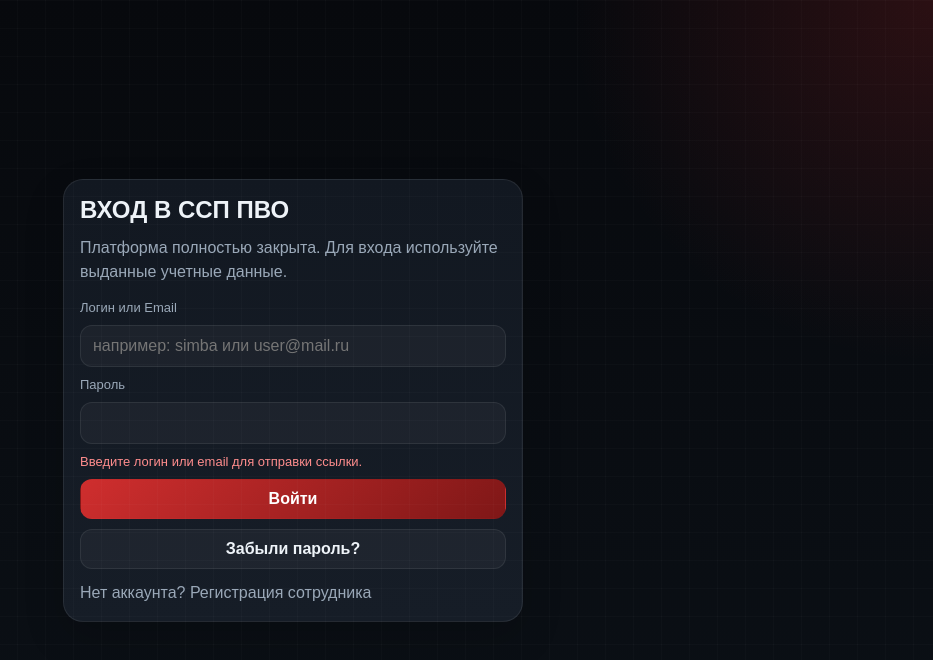
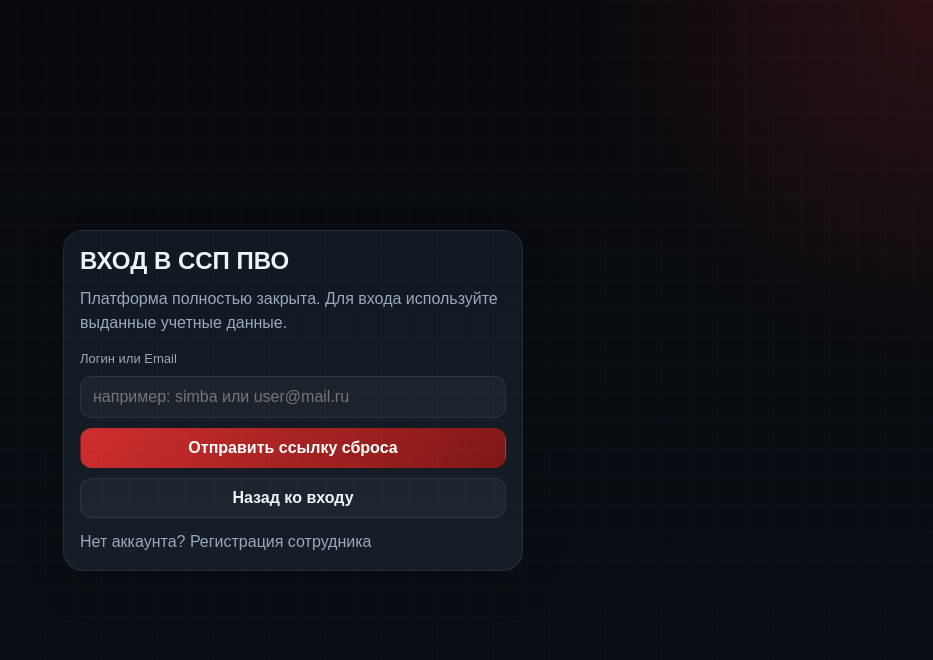
Before and after one commit to simbassp/sspsite, a Next.js app: page /login in a window 1280 px wide. Both pictures are taken after a click on the button "Забыли пароль?". Shown: the top 660 px of the page, without its empty margins (347-1280 px from the left). Built offline with nearby package versions, Linux system fonts and the light colour scheme; no server answers.

Commit message:
Improve password reset UX and login-based recovery
Switch login page into dedicated reset-request mode and send recovery emails only to resolved profile emails for username input.

```diff
--- a/app/login/page.tsx
+++ b/app/login/page.tsx
@@ -23,6 +23,7 @@ export default function LoginPage() {
   const [confirmPassword, setConfirmPassword] = useState("");
   const [recoveryMode, setRecoveryMode] = useState(() => readRecoveryMode());
   const [recoveryReady, setRecoveryReady] = useState(false);
+  const [requestResetMode, setRequestResetMode] = useState(false);
 
   useEffect(() => {
     if (!isSupabaseConfigured || typeof window === "undefined") return;
@@ -87,6 +88,18 @@ export default function LoginPage() {
 
     persistSession(result.session);
     router.push("/dashboard");
+  };
+
+  const openRequestReset = () => {
+    setRequestResetMode(true);
+    setError("");
+    setInfo("");
+  };
+
+  const closeRequestReset = () => {
+    setRequestResetMode(false);
+    setError("");
+    setInfo("");
   };
 
   const onRequestReset = async () => {
@@ -155,7 +168,7 @@ export default function LoginPage() {
               : "Платформа полностью закрыта. Для входа используйте выданные учетные данные."}
           </p>
 
-          {!recoveryMode ? (
+          {!recoveryMode && !requestResetMode ? (
             <form className="form" onSubmit={onSubmit}>
               <label className="label" htmlFor="login">
                 Логин или Email
@@ -186,8 +199,36 @@ export default function LoginPage() {
               <button className="btn btn-primary" type="submit">
                 Войти
               </button>
-              <button className="btn" type="button" onClick={onRequestReset}>
+              <button className="btn" type="button" onClick={openRequestReset}>
                 Забыли пароль?
+              </button>
+            </form>
+          ) : !recoveryMode && requestResetMode ? (
+            <form
+              className="form"
+              onSubmit={(event) => {
+                event.preventDefault();
+                void onRequestReset();
+              }}
+            >
+              <label className="label" htmlFor="reset-login">
+                Логин или Email
+              </label>
+              <input
+                id="reset-login"
+                className="input"
+                placeholder="например: simba или user@mail.ru"
+                value={login}
+                onChange={(e) => setLogin(e.target.value)}
+                required
+              />
+              {error && <p style={{ color: "#ff8d8d", fontSize: 13 }}>{error}</p>}
+              {info && <p className="page-subtitle">{info}</p>}
+              <button className="btn btn-primary" type="submit">
+                Отправить ссылку сброса
+              </button>
+              <button className="btn" type="button" onClick={closeRequestReset}>
+                Назад ко входу
               </button>
             </form>
           ) : (
--- a/lib/users-repository.ts
+++ b/lib/users-repository.ts
@@ -141,12 +141,19 @@ export async function requestPasswordReset(loginOrEmail: string) {
   let lastError = "";
   const redirectTo = `${window.location.origin}/login`;
   const loginTrim = loginOrEmail.trim();
-  const emailsToTry = new Set<string>(candidateEmails(loginTrim));
-  if (!loginTrim.includes("@")) {
+  const emailsToTry = new Set<string>();
+  if (loginTrim.includes("@")) {
+    emailsToTry.add(loginTrim);
+  } else {
     const resolved = await resolveEmailByLogin(loginTrim);
-    if (resolved) {
-      emailsToTry.add(resolved);
+    if (!resolved) {
+      return {
+        ok: false as const,
+        error:
+          "Логин не найден в базе профилей. Проверьте логин или войдите по email.",
+      };
     }
+    emailsToTry.add(resolved);
   }
 
   for (const email of emailsToTry) {
```
